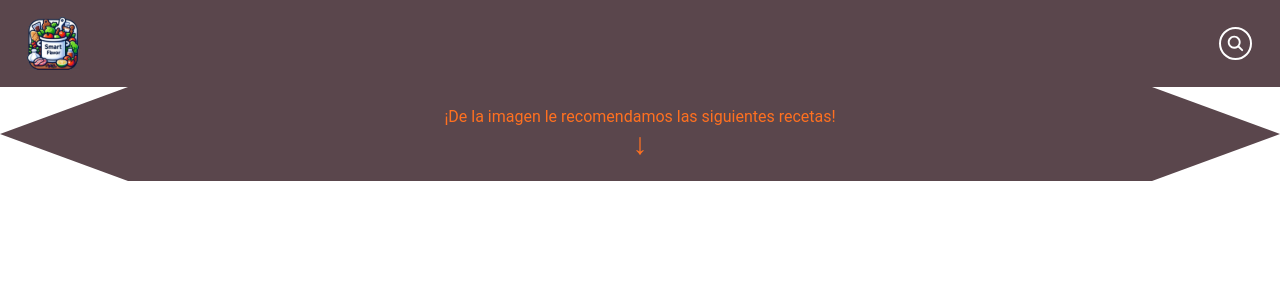
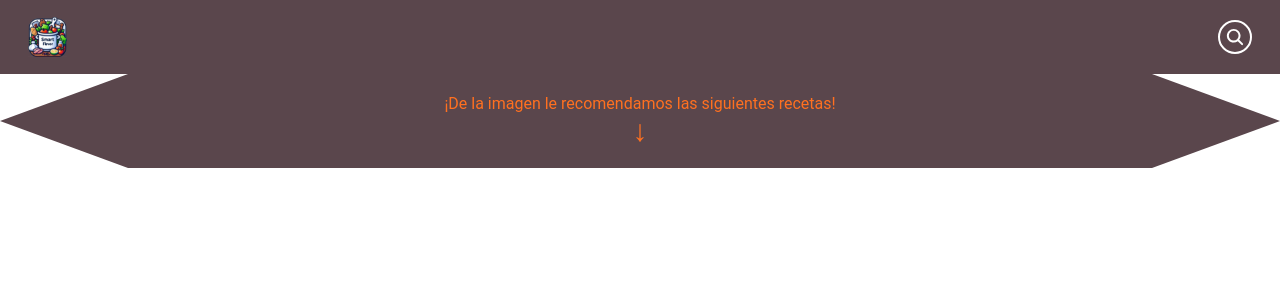
Before and after one commit to The-Insanes/SmartFlavor, a React (Vite) app in the folder SmartFlavor/: page /home in a window 1280 px wide. Shown: the top 300 px of the page. Built offline with nearby package versions, Linux system fonts and the light colour scheme.

Commit message:
update for more compact header

```diff
--- a/SmartFlavor/src/components/header-interact/Header.css
+++ b/SmartFlavor/src/components/header-interact/Header.css
@@ -7,8 +7,15 @@
     justify-content: space-between;
 }
 
+.logo-smartflavor {
+    height: 40px;
+    width: 40px;
+}
+
 .search-button {
     color: #FFFF;
+    height: 20px;
+    width: 20px;
     border: 2px white solid;
     padding: 5px 5px;
     border-radius: 9999px;
--- a/SmartFlavor/src/components/header-interact/Header.tsx
+++ b/SmartFlavor/src/components/header-interact/Header.tsx
@@ -11,7 +11,7 @@ const Header: React.FC<ContainerProps> = (props) => {
         <div className={props.className}>
             <div className='header-container'>
                 <IonButton fill='clear'>
-                    <IonImg src='./images/smartflavor/logo.svg'></IonImg>
+                    <IonImg className="logo-smartflavor" src='./images/smartflavor/logo.svg'></IonImg>
                 </IonButton>
                 <IonButton fill='clear'>
                     <IonIcon className='search-button' icon={search}></IonIcon>
```
